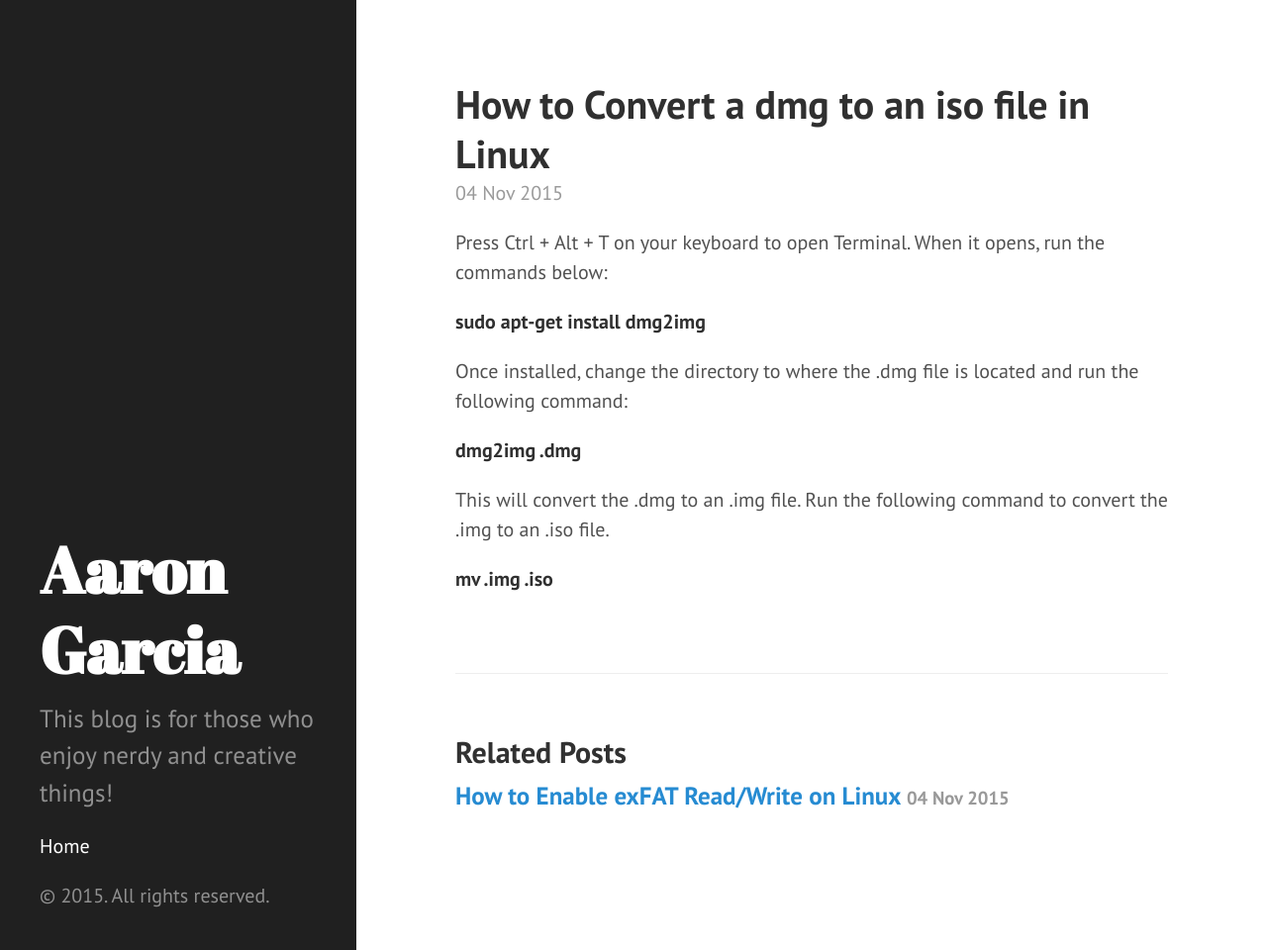
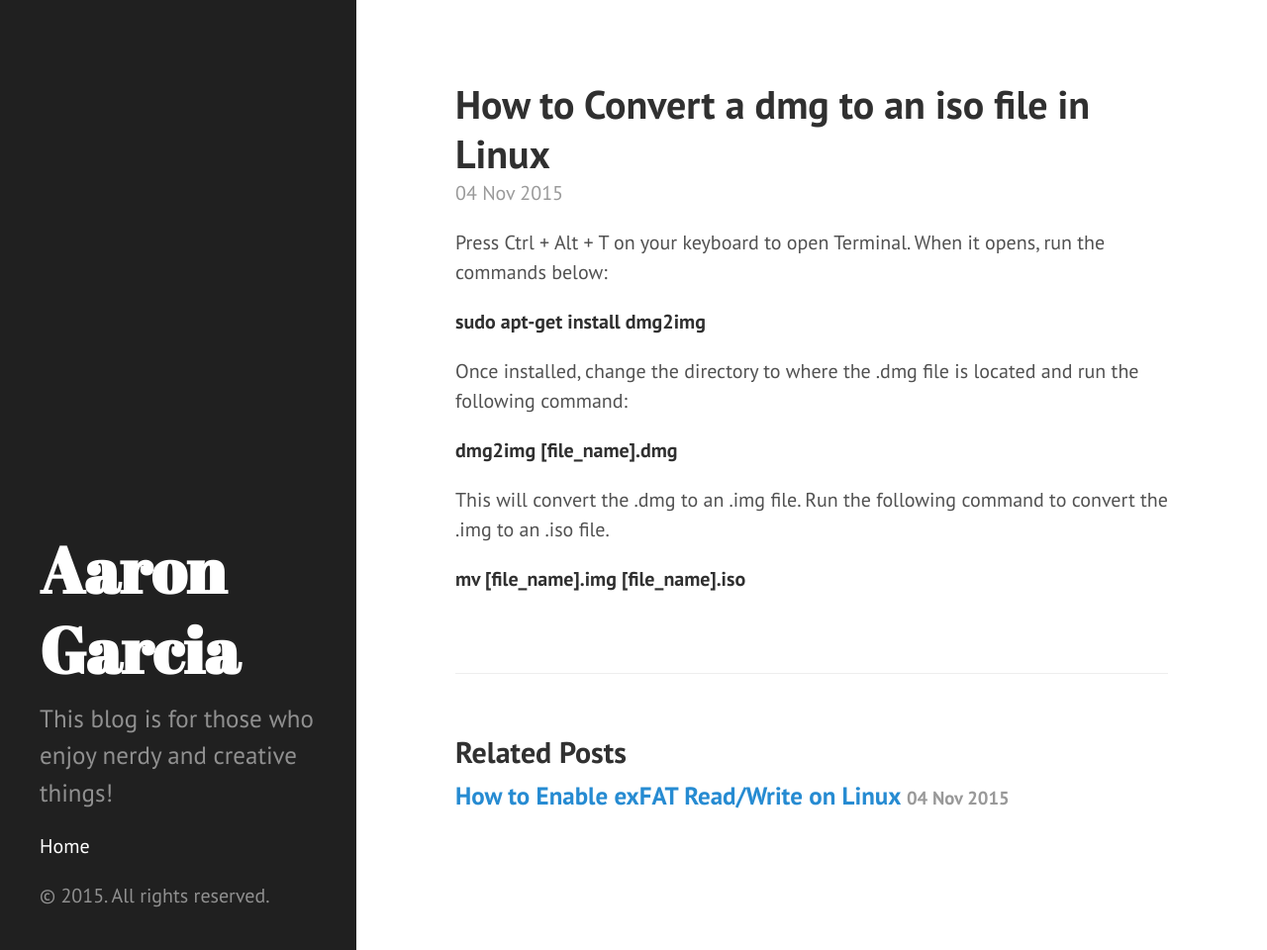
Before and after one commit to agarciatv/agarciatv.github.io, a Jekyll site: the page built from _posts/2015-11-04-how-to-convert-a-dmg-to-an-iso-file-in-linux.markdown, in a window 1280 px wide and 960 px high. Shown: the whole window at 99% size. Built offline with Jekyll 4.4.1, drawn with Linux system fonts in a browser that asks for light colours.

Commit message:
Post update: How to Convert a dmg to an iso file in Linux

```diff
--- a/_posts/2015-11-04-how-to-convert-a-dmg-to-an-iso-file-in-linux.markdown
+++ b/_posts/2015-11-04-how-to-convert-a-dmg-to-an-iso-file-in-linux.markdown
@@ -11,8 +11,8 @@ Press Ctrl + Alt + T on your keyboard to open Terminal. When it opens, run the c
 
 Once installed, change the directory to where the .dmg file is located and run the following command:
 
-<strong>dmg2img <file_name>.dmg<strong>
+<strong>dmg2img [file_name].dmg</strong>
 
 This will convert the .dmg to an .img file. Run the following command to convert the .img to an .iso file.
 
-<strong>mv <file_name>.img <file_name>.iso<strong>
+<strong>mv [file_name].img [file_name].iso</strong>
```
